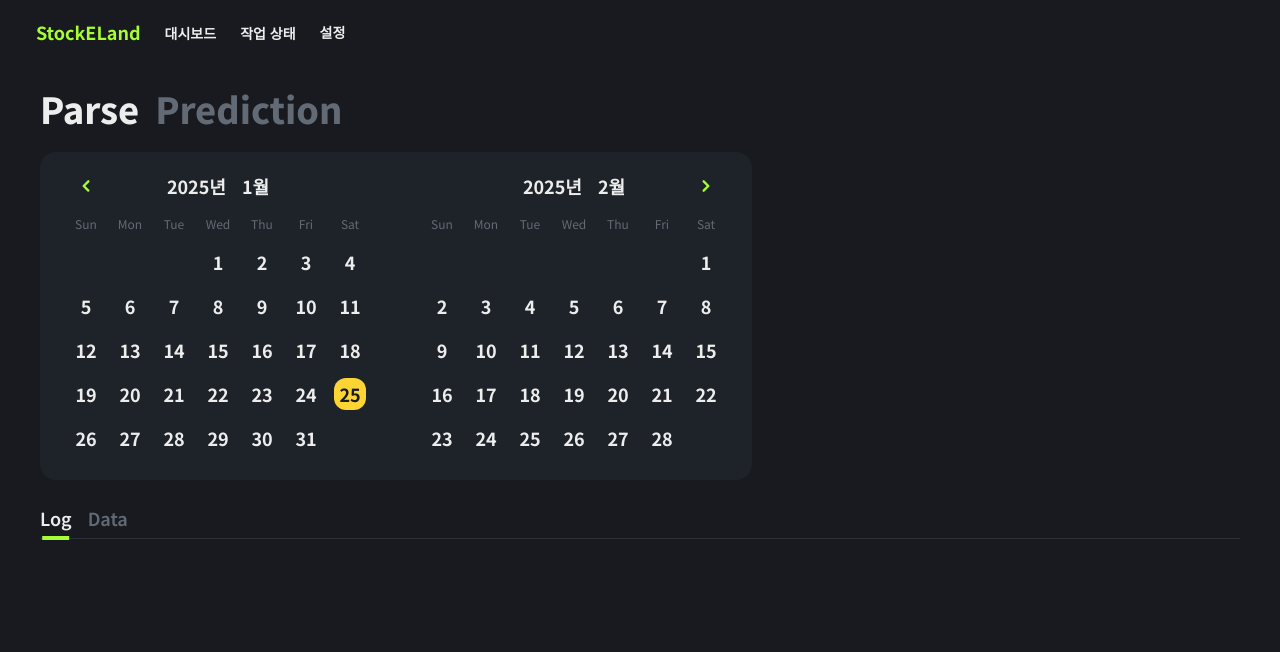
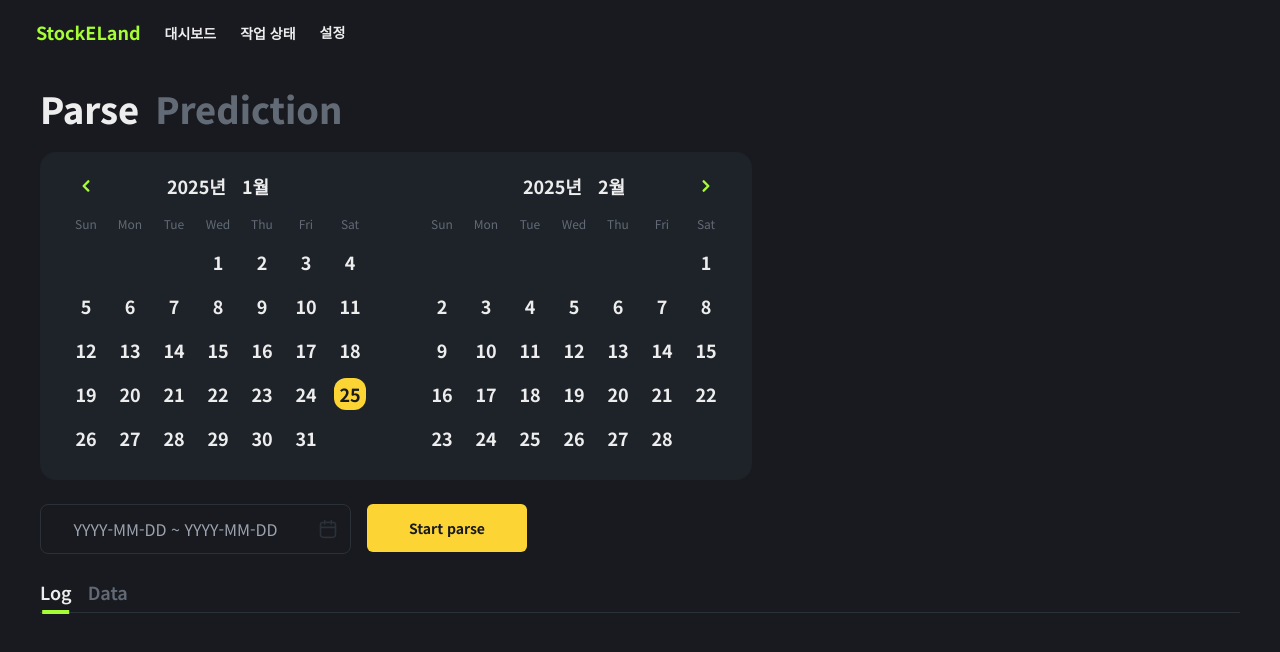
Before and after one commit to StockELand/stockeland-web, a Next.js app: page /process-status/parse in a window 1280 px wide. Shown: the top 652 px of the page. Built offline with nearby package versions, Linux system fonts and the light colour scheme; no server answers.

Commit message:
[Update] Date Picker 범위 선택 적용

```diff
--- a/src/app/process-status/parse/page.tsx
+++ b/src/app/process-status/parse/page.tsx
@@ -9,6 +9,10 @@ import { useParseProcessStatus } from "@/hooks/useProcessStatus";
 import ParseDataTable from "@/components/domain/table/ParseDataTable";
 import ParseLogTable from "@/components/domain/table/ParseLogTable";
 import { useTabNavigation } from "@/hooks/useTabNavigation";
+import Input from "@/components/ui/Input";
+import { useRangeDatePickerState } from "@/components/date-picker/hooks/useRangeDatePickerState";
+import ParseProcessButton from "@/components/domain/ParseProcessButton";
+import CalendarIcon from "@/../public/assets/calendar.svg";
 
 const tabs = [
   { label: "Log", value: "log" },
@@ -50,9 +54,12 @@ export default function ParseStatus() {
     }
   }, [searchParams]);
 
+  const { inputValue, handleInputChange, rangeDate, handleRangeChange } =
+    useRangeDatePickerState();
+
   return (
     <>
-      <div className="mb-6">
+      <div className="mb-6 flex flex-col gap-6">
         <DatePicker
           selectedDate={selectedDate}
           onChange={handleDateSelect}
@@ -60,6 +67,25 @@ export default function ParseStatus() {
           displayDateGroups={status}
           doubleCalendar
         />
+
+        <div className="flex flex-row gap-4">
+          <DatePicker
+            rangeDate={rangeDate}
+            onRangeChange={handleRangeChange}
+            enableRange
+            customInput={
+              <Input
+                rightIcon={<CalendarIcon className="size-5" />}
+                value={inputValue}
+                onChange={handleInputChange}
+                placeholder="YYYY-MM-DD ~ YYYY-MM-DD"
+                className="w-72"
+                textAlign="center"
+              />
+            }
+          />
+          <ParseProcessButton />
+        </div>
       </div>
 
       <div className="w-full border-b-[0.5px] border-outline1 h-fit pb-[6px] mb-4">
```
